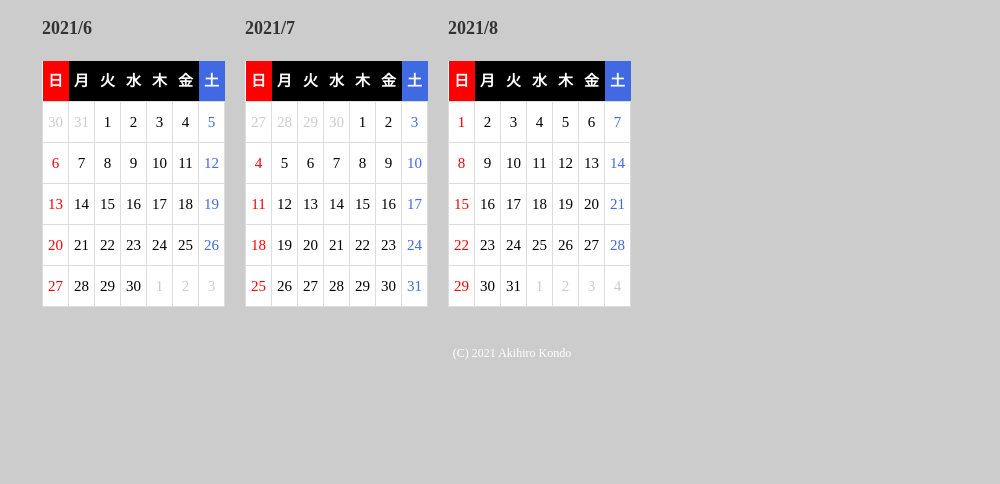
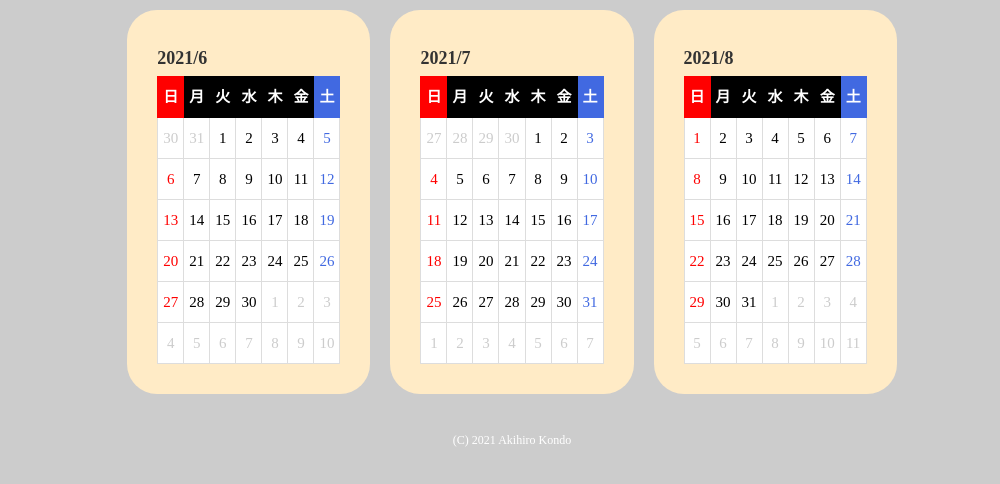
Before and after one commit to Charlie-Aki/Calendar, a plain HTML site: page index.html in a window 1280 px wide. Shown: the part 130-614 px from the top of the page, without its empty margins (128-1128 px from the left). Drawn offline with nearby package versions, Linux system fonts and the light colour scheme.

Commit message:
Update Style

```diff
--- a/css/style.css
+++ b/css/style.css
@@ -61,11 +61,11 @@ header {
 }
 
 .global-nav li a {
-  color: #ffffff;
+  color: #fff;
 }
 
 .global-nav li a:hover {
-  border-bottom: 2px solid #ffffff;
+  border-bottom: 2px solid #fff;
   padding-bottom: 3px;
   text-decoration: none;
 }
@@ -105,11 +105,23 @@ h1 {
 
 #calendar {
   display: flex;
+  justify-content: center;
   flex-wrap: wrap;
+/*  position: absolute;*/
 }
 
 section {
   margin: 10px;
+}
+
+#calendar section {
+  padding: 30px;
+  background-color: rgb(255, 235, 198);
+  border-radius: 30px;
+}
+
+section h1 {
+  margin-bottom: 0;
 }
 
 table {
@@ -124,21 +136,28 @@ tr.day-header {
   color: #fff;
 }
 
+
 th {
-  /*border: 1px solid #ddd;*/
+  /* height: 3rem; */
+  /* width: 3rem; */
+  border: 1px solid #000;
   padding: 5px;
   text-align: center;
 }
 
 th:first-child {
+  border: 1px solid red;
   background-color: red;
 }
 
 th:last-child {
+  border: 1px solid royalblue;
   background-color: royalblue;
 }
 
 td {
+  /* height: 3rem; */
+  /* idth: 3rem; */
   border: 1px solid #ddd;
   padding: 5px;
   text-align: center;
--- a/js/calendar.js
+++ b/js/calendar.js
@@ -67,7 +67,7 @@ function createCalendar (year, month) {
   }
   calendarHtml += '</tr>';
 
-  for (let i_week = 0; i_week < 5; i_week++) {
+  for (let i_week = 0; i_week < 6; i_week++) {
     calendarHtml += '<tr>';
 
     for (let i_day = 0; i_day < dayList.length; i_day++) {
```
